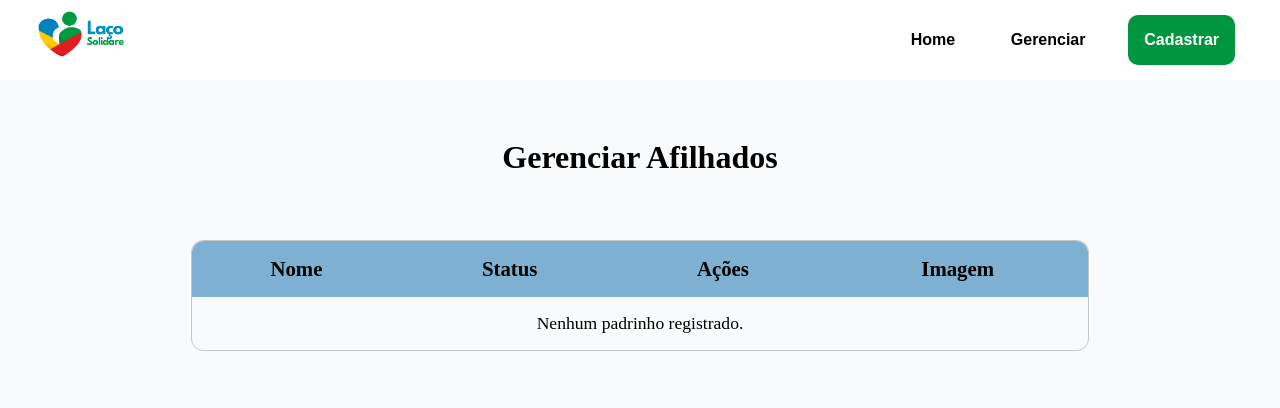
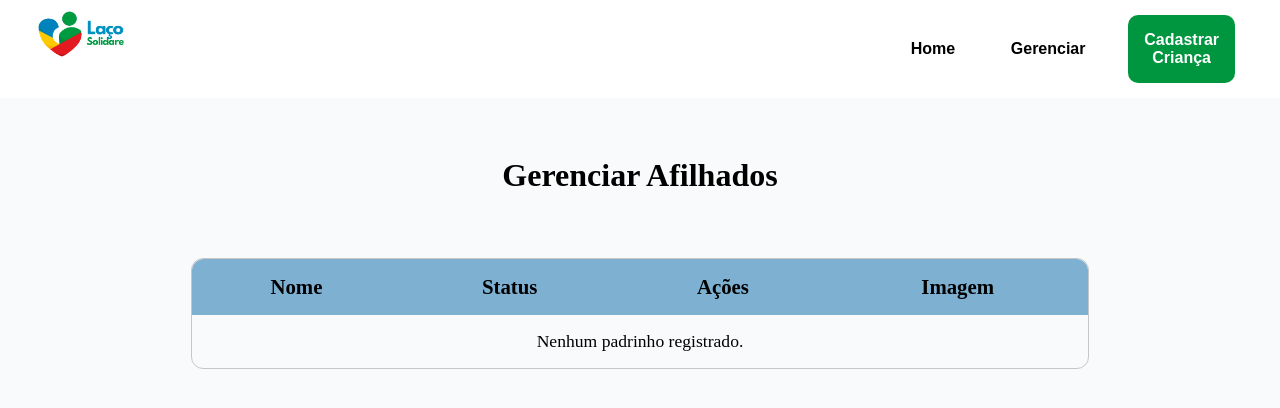
Before and after one commit to amandaaluzc/solidare-g5, a Django app: page /gerenciar_afilhados/ in a window 1280 px wide. Shown: the top 408 px of the page. Run offline with Django 5.2, Linux system fonts and the light colour scheme; the visitor is signed in with stand-in values (Sample User, id 1); data comes from the database, SQL or seed files in the repository; data that the repository does not hold is empty; parts of the project's set-up code (start-up, migrations or seed data) failed here and were passed over.

Commit message:
corrigindo front

```diff
--- a/apadrinhamento/templates/escolha_admin.html
+++ b/apadrinhamento/templates/escolha_admin.html
@@ -28,9 +28,6 @@
                     <a href="{% url 'escolha_admin' %}#sobre"><button>Gerenciar</button></a>
                     </section>
 
-                    <section class="cadastrar">
-                    <a href="{% url 'pagina_exibicao' %}"><button>Cadastrar</button></a>
-                    </section>
                 </section>
                 </section>
             </section>
--- a/apadrinhamento/templates/gerenciar_afilhado.html
+++ b/apadrinhamento/templates/gerenciar_afilhado.html
@@ -33,7 +33,7 @@
                                 <a href="{% url 'escolha_admin' %}#sobre"><button>Gerenciar</button></a>
                             </section>
                             <section class="cadastrar">
-                                <a href="{% url 'cadastrar_crianca' %}"><button>Cadastrar</button></a>
+                                <a href="{% url 'cadastrar_crianca' %}"><button>Cadastrar Criança</button></a>
                             </section>
                         </section>
                     </section>
```
